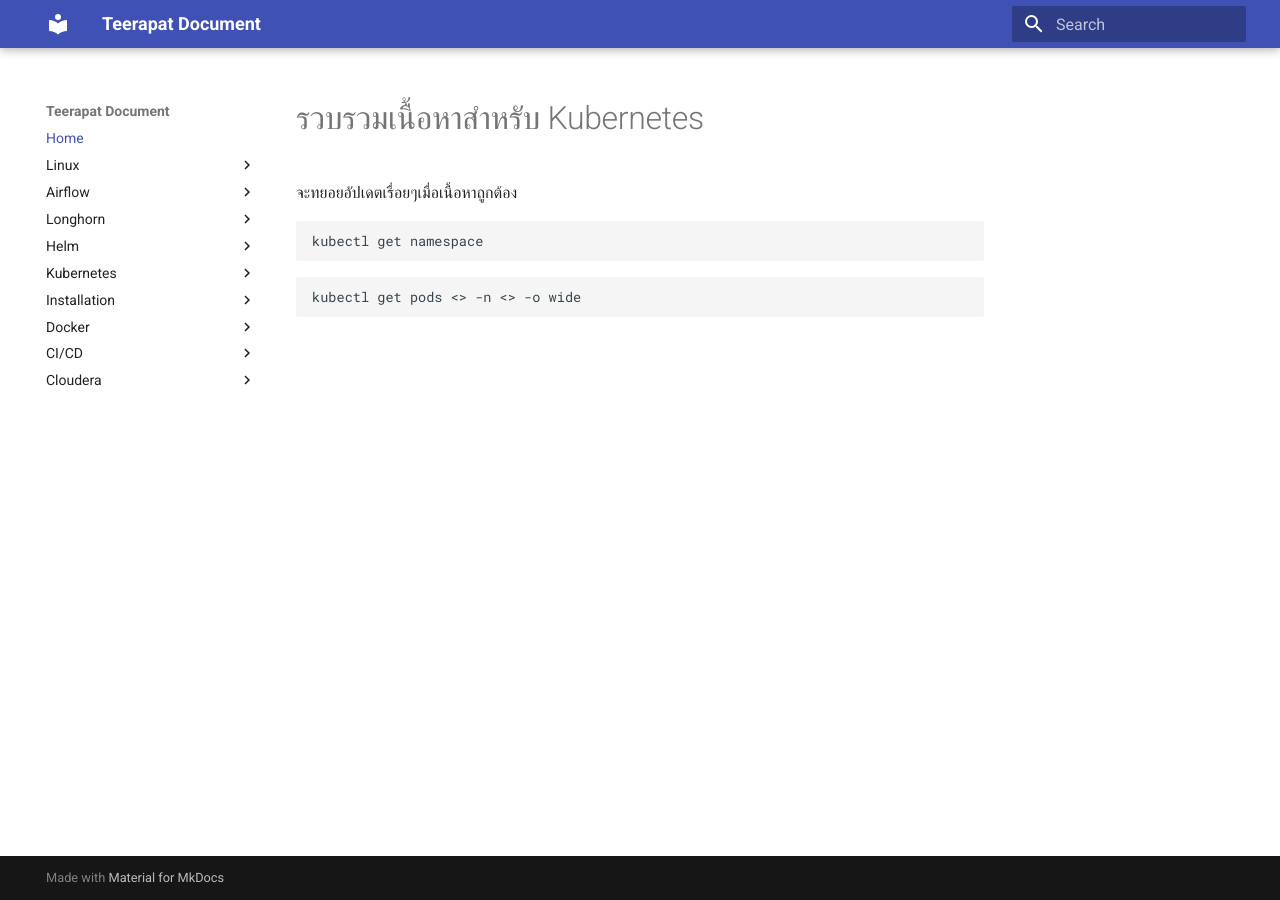
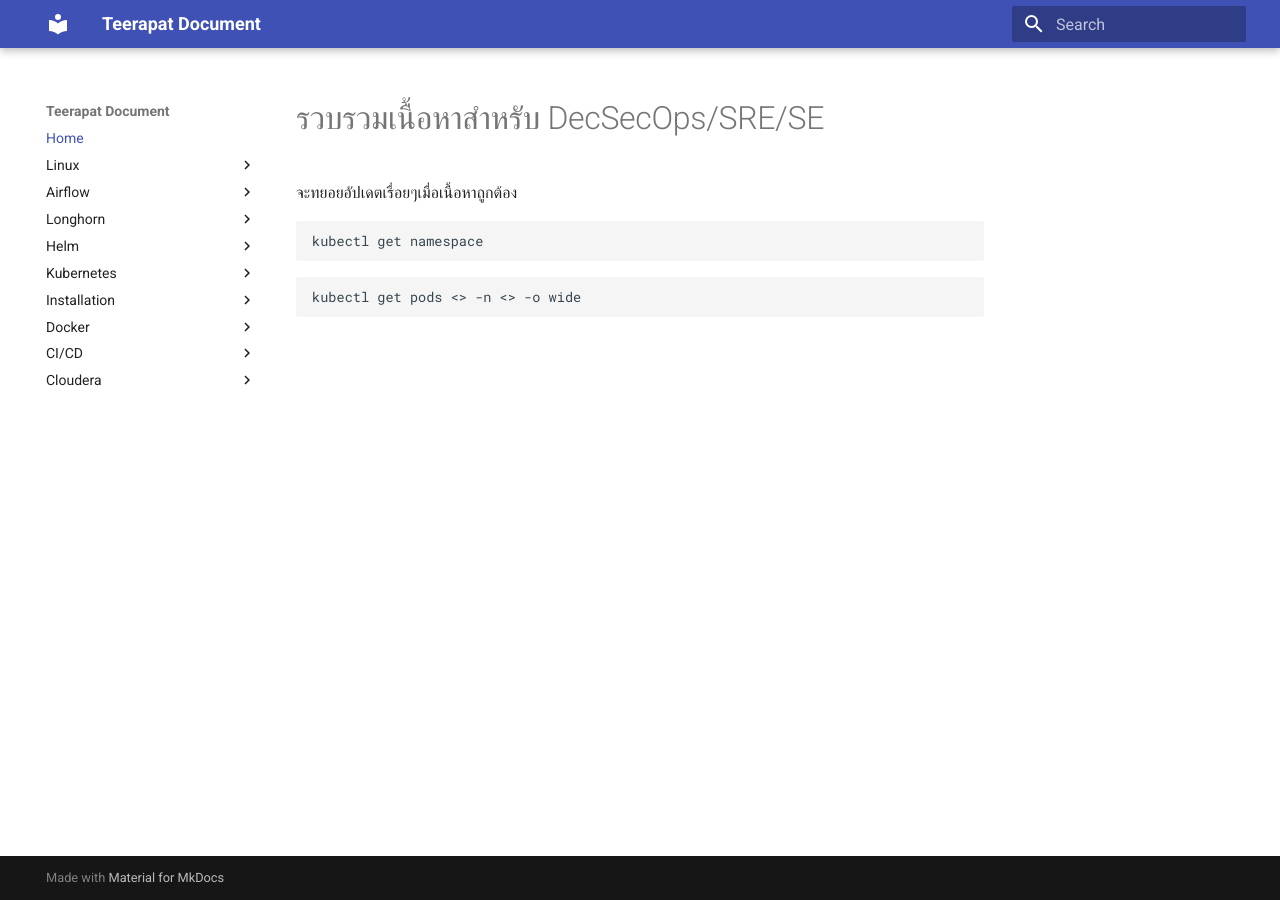
Before and after one commit to teeratem/docs, an MkDocs documentation site: the page built from docs/index.md, in a window 1280 px wide. Built offline with MkDocs 1.6.1 and Material for MkDocs 9.7.7, drawn with Linux system fonts in a browser that asks for light colours.

Commit message:
test update text

````diff
--- a/docs/index.md
+++ b/docs/index.md
@@ -1,4 +1,4 @@
-# รวบรวมเนื้อหาสำหรับ Kubernetes
+# รวบรวมเนื้อหาสำหรับ DecSecOps/SRE/SE
 จะทยอยอัปเดตเรื่อยๆเมื่อเนื้อหาถูกต้อง
 
 ```
````
